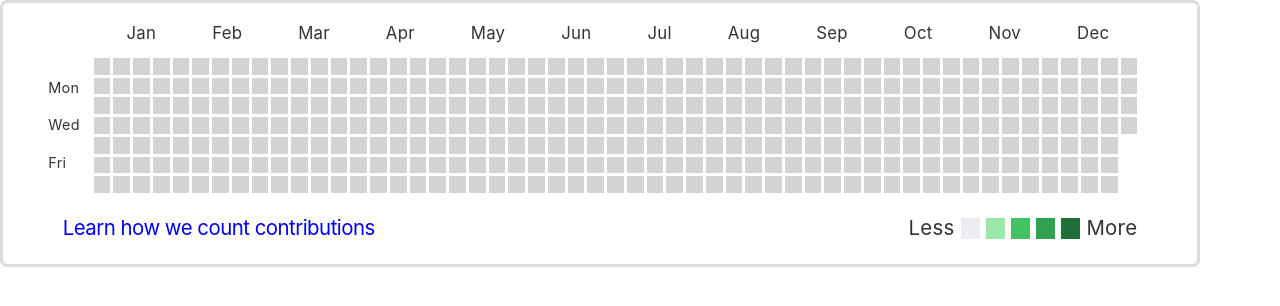
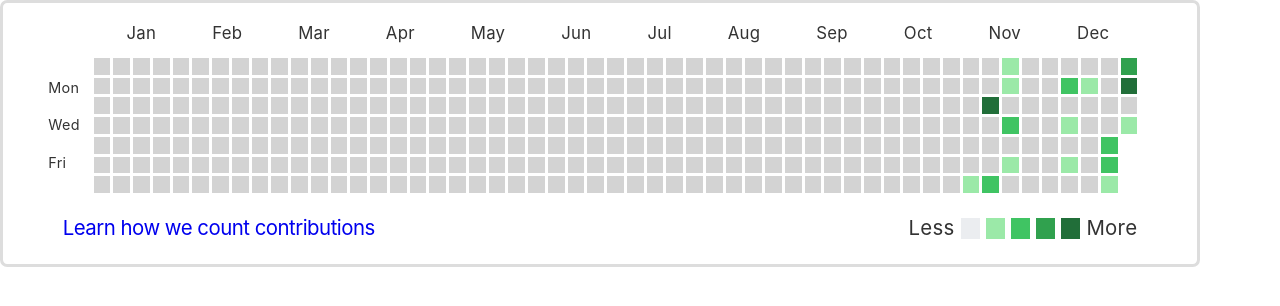
Before and after one commit to bukomp/github-calendar, an Angular app: page / in a window 1280 px wide. Shown: the top 306 px of the page. Built offline with nearby package versions, Linux system fonts and the light colour scheme.

Commit message:
initialized calendar and mock data for it, for demonstration purposes

```diff
--- a/src/app/app.component.html
+++ b/src/app/app.component.html
@@ -1 +1 @@
-<app-heatmap-calendar></app-heatmap-calendar>
+<app-heatmap-calendar [commits]="mock_data"></app-heatmap-calendar>
--- a/src/app/app.component.ts
+++ b/src/app/app.component.ts
@@ -1,10 +1,16 @@
 import { Component } from '@angular/core';
+import { userCommits_mock } from './mock-data/UserCommits';
+import { GitCommit } from './components/heatmap-calendar/interfaces/git.interface';
 
 @Component({
   selector: 'app-root',
   templateUrl: './app.component.html',
-  styleUrls: ['./app.component.css']
+  styleUrls: ['./app.component.css'],
 })
 export class AppComponent {
   title = 'GitCalendarApp';
+  mock_data: GitCommit[] = userCommits_mock.map((c) => {
+    c.date = new Date(c.date);
+    return c;
+  });
 }
```
